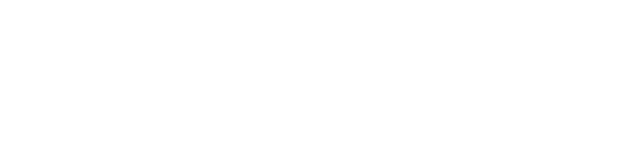
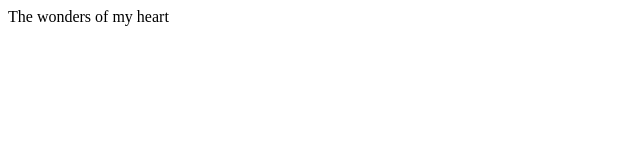
Before and after one commit to builttuhlast/git-practice, a plain HTML site: page index.html in a window 1280 px wide. Shown: the whole page, without its empty margins (0-640 px from the left). Drawn offline with Linux system fonts and the light colour scheme.

Commit message:
added header

```diff
--- a/index.html
+++ b/index.html
@@ -1,6 +1,7 @@
 <!DOCTYPE html>
 <html lang="en">
 <head>
+    <header>The wonders of my heart</header>
     <meta charset="UTF-8">
     <meta name="viewport" content="width=device-width, initial-scale=1.0">
     <meta http-equiv="X-UA-Compatible" content="ie=edge">
```
